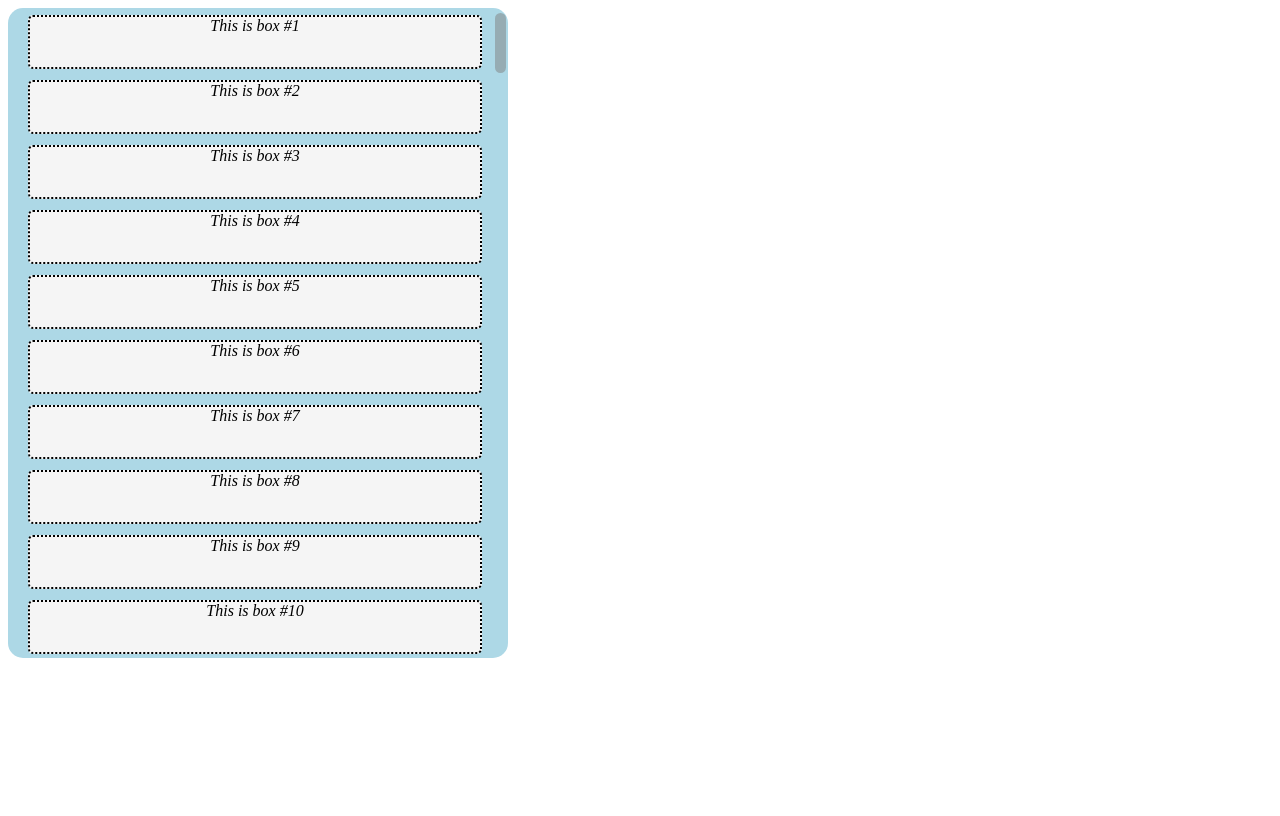
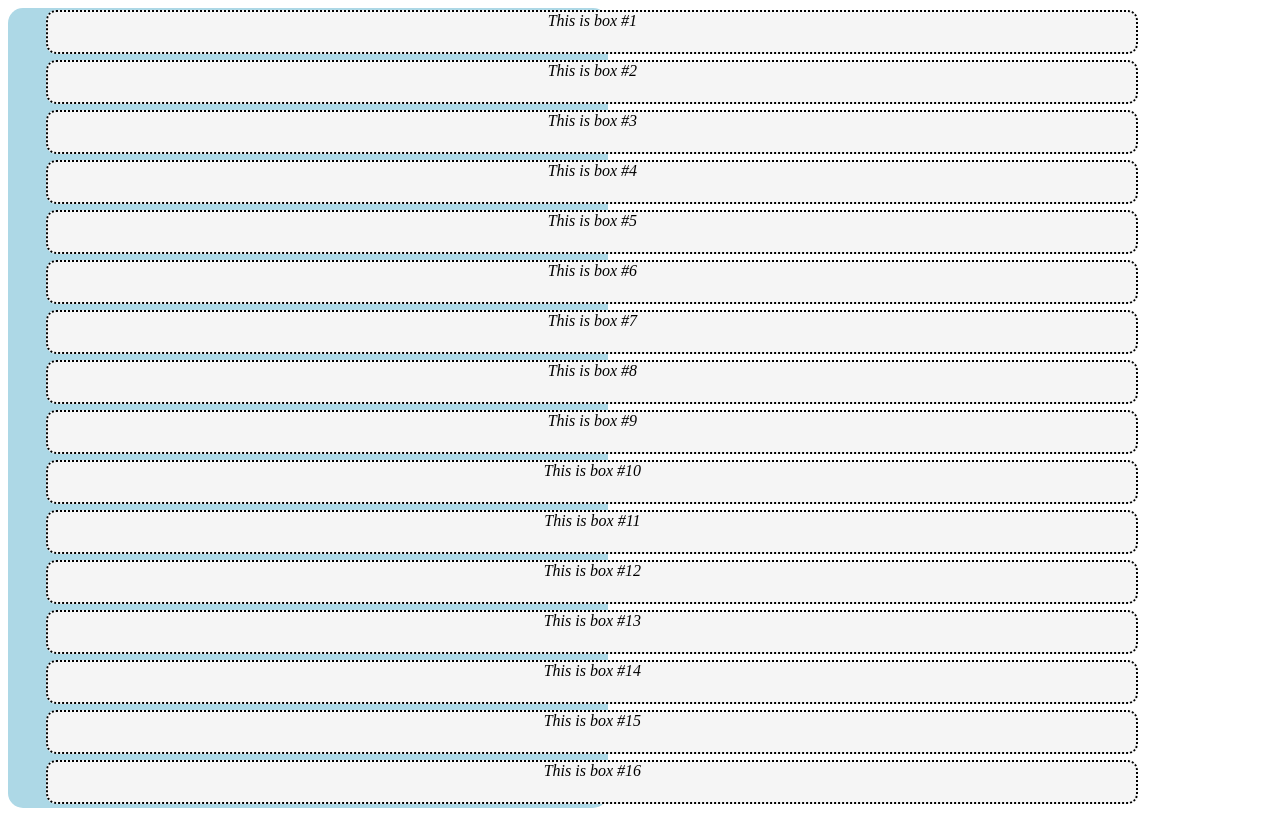
Before and after one commit to P0W/CustomScrollBar, a plain HTML site: page index.html in a window 1280 px wide. Drawn offline with Linux system fonts and the light colour scheme.

Commit message:
Updates to comments

```diff
--- a/example.css
+++ b/example.css
@@ -1,22 +1,21 @@
 .box {
-    width: 500px;
-    height: 650px;
+    width: 600px;
+    height: 800px;
     background-color: lightblue;
     border-radius: 15px;
     shape-rendering: crispEdges;
 }
 
 .smallBox {
-    width:450px;
-    height:50px;
+    width:85%;
     background-color: whitesmoke;
-    border-radius: 5px;
+    border-radius: 10px;
     shape-rendering: crispEdges;
     text-align: center;
     font-family: 'Times New Roman', Courier, monospace;
     font-style: italic;
     position: absolute;
-    margin: 0px 20px 5px;
+    margin-left: 3%;
     border: 2px dotted black;
 }
 
--- a/index.html
+++ b/index.html
@@ -1,8 +1,10 @@
 <!DOCTYPE html>
 
 <head>
-    <title>Custom Scroll</title>
+    <title>Custom Scroll Example with DOM Recycling by P0W</title>
+    <!-- Main customscrollbar css, to change Scrollbar look and feel -->
     <link rel="stylesheet" href="customscrollbar.css">
+    <!-- This example usage css -->
     <link rel="stylesheet" href="example.css">
 </head>
 
@@ -10,63 +12,75 @@
     <div class="box">
     </div>
 </body>
-
+<!-- Load the customscrollbar javascript -->
 <script src="CustomScrollBar.js"></script>
 
 <script>
+    /** Global Var **/
     var config = {
         width: 15,
         offset: 5
     };
 
+    // The target where we have to stick the scrollbar- currently at right side only
     var targetNode = document.querySelector('.box');
-
-    var h = 60; // Height of each smaller boxes
-    var T = targetNode.offsetHeight;
-    var N = 1000 //T * 2; // Number of smaller boxes to show
-    var th = Math.max(h, 2 * T - h * N);
-    var canbeShown = Math.floor(T / h);
+    var topMargin = 10; // The margin between each small box
+    var h = 50 - topMargin; // The absolute height of each smaller boxes
+    var T = targetNode.offsetHeight; // Height of the targetNode
+    var N = 1000; // Number of smaller boxes to show
+    var th = Math.max(h, 2 * T - h * N); // Height of thumb of scrollbar
+    var canbeShown = Math.floor(T / (h + topMargin)); // Number of smallBoxes we can show
     var onePixelScroll = ((N - canbeShown) /
         (T - th - config.offset));
 
     function getPromise(idx, startIdx) {
         return new Promise(resolve => {
+            // Create a dom on fly
             var item = document.createElement('div');
+            // Marker to know its a loading dom
             item.classList.add('greyedBox');
-            item.style.top = (idx + 1) * 15 + (idx * 50) + 'px';
+            item.style.top = (idx + 1) * topMargin + (idx * h) + 'px';
+            // Attach this to targetNode
             targetNode.appendChild(item);
-
+            /* Simulate a network delay of 1 seconds */
             setTimeout(() => {
                 resolve({
                     'item': item,
-                    'idx': idx + startIdx
+                    'idx': idx,
+                    'startIdx': startIdx
                 });
-            }, 1000); /* Simulate a network delay of 500 ms */
+            }, 1000);
         });
     }
 
     function getItems(startIdx) {
         var promises = [];
+        // Remove the old doms : query the smallBox class
         var allUnusedNodes = document.querySelectorAll('.smallBox');
         allUnusedNodes.forEach(node => {
             node.remove();
         });
+        // Grab all the promises for each individual boxes
         for (var idx = 0; idx < canbeShown; ++idx) {
-
             var p = getPromise(idx, startIdx);
-
             promises.push(p);
-
         }
         return promises;
     }
 
     function onScrollEvt(y) {
-        // Earlier fetch is not complete
+        /**
+         * On a scroll basically the pattern should be
+         * a) FETCH - Data Request : during wait show sow other loading detail
+         * b) RENDER - Draw on doms
+         *
+        */
+        // Earlier fetch is not complete: still we can find the 'greyedBox'
         var pending = document.querySelectorAll('.greyedBox');
         if (pending.length > 0) {
             return;
         }
+        // Some debug prints
         console.log('Scrolled To:', y);
         // Scrolling T pixels scrolls off canbeShown boxes
         // Scrolling y pixels scrolls off ( canbeShown * y )/T
@@ -75,31 +89,36 @@
             [Math.floor(boxesScrolledOff),
             Math.ceil(boxesScrolledOff + canbeShown)]);
 
+        // Request (Fetch) new boxes - through promises
         var promises = getItems(Math.floor(boxesScrolledOff),
             Math.ceil(boxesScrolledOff + canbeShown));
+        // Once all promises are resolve (Render) them
         Promise.all(promises).then(values => {
             values.forEach(value => {
+                // Rendering logic
                 var item = value.item;
                 var idx = value.idx;
+                var startIdx = value.startIdx;
+
                 item.classList.remove('greyedBox');
                 item.classList.add('smallBox');
+                item.style.top = (idx + 1) * topMargin + (idx * h) + 'px';
+
+                item.style.height = h + 'px';
                 item.innerText = 'This is box #' +
-                    (idx + 1);
+                    (idx + 1 + startIdx);
             });
         });
     }
 
-
+    // Instantiate the scrollbar
     var scrollBar = new ScrollBar(config, onScrollEvt,
         targetNode);
-
+    // Set the calculated thumb size
     scrollBar.setThumbHeight(th);
 
-
+    // Force the very first scroll with thumb positioned at 0
     onScrollEvt(0);
-
-    var greyedBox = document.createElement('div');
-    greyedBox.classList.add('greyedBox');
 </script>
 
 </html>
```
